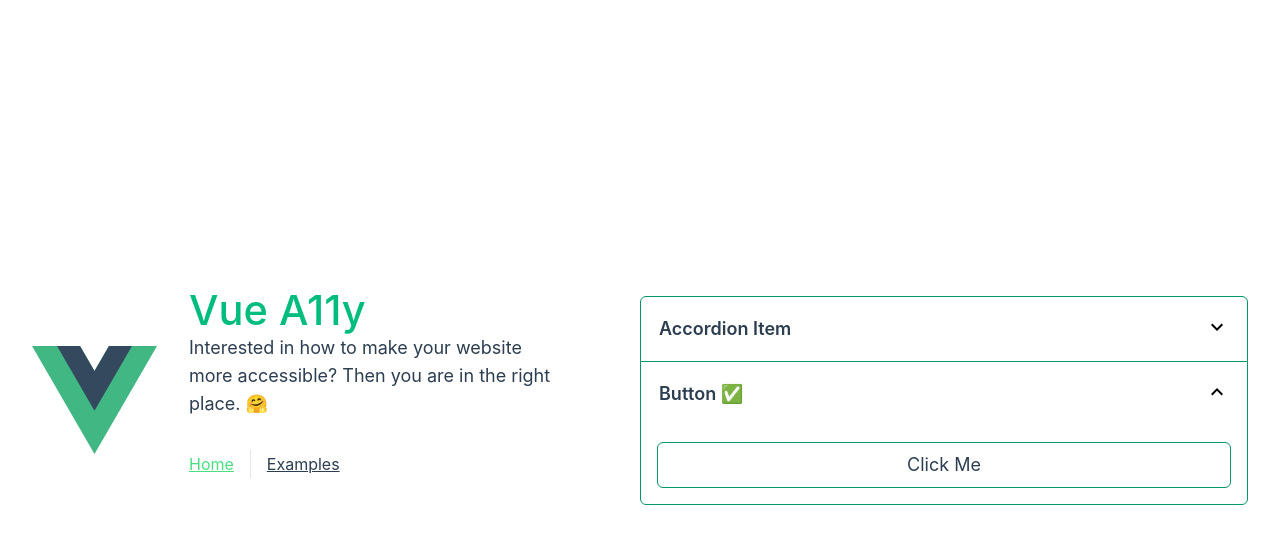
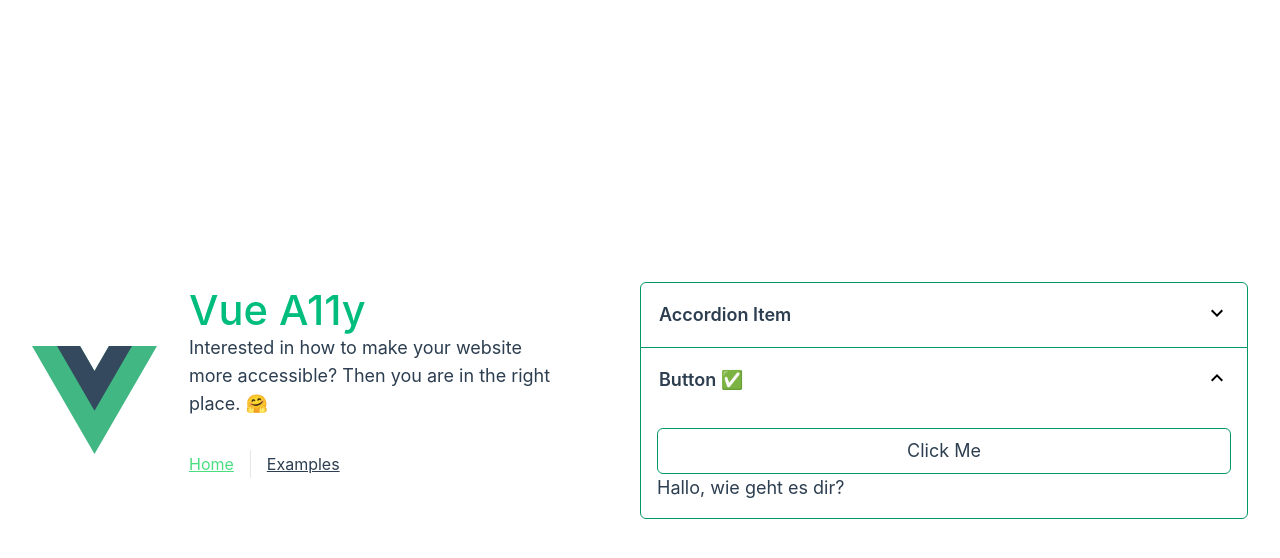
Before and after one commit to ikremin/vue-crud, a Vue app: page /examples in a window 1280 px wide. Both pictures are taken after a click on the button "Button ✅". Shown: the top 558 px of the page. Built offline with nearby package versions, Linux system fonts and the light colour scheme; what vue-axe would draw is missing.

Commit message:
feat: added last changes

```diff
--- a/index.html
+++ b/index.html
@@ -4,7 +4,7 @@
     <meta charset="UTF-8">
     <link rel="icon" href="/favicon.ico">
     <meta name="viewport" content="width=device-width, initial-scale=1.0">
-    <title>Vite App</title>
+    <title>Inaccessible Website</title>
   </head>
   <body>
     <div id="app"></div>
--- a/src/components/Accordion.vue
+++ b/src/components/Accordion.vue
@@ -7,7 +7,10 @@
       An accessible accordion is an interactive element which allows users to
       hide and reveal additional content.
     </AccordionItem>
-    <AccordionItem title="Button ✅" id="1"> <Button /> </AccordionItem>
+    <AccordionItem title="Button ✅" id="1">
+      <Button />
+      <span lang="cs">Hallo, wie geht es dir?</span>
+    </AccordionItem>
   </div>
 </template>
 
--- a/src/views/ExamplesView.vue
+++ b/src/views/ExamplesView.vue
@@ -1,7 +1,7 @@
 <template>
-  <div class="examples">
+  <main class="examples">
     <Accordion />
-  </div>
+  </main>
 </template>
 
 <script setup lang="ts">
```
